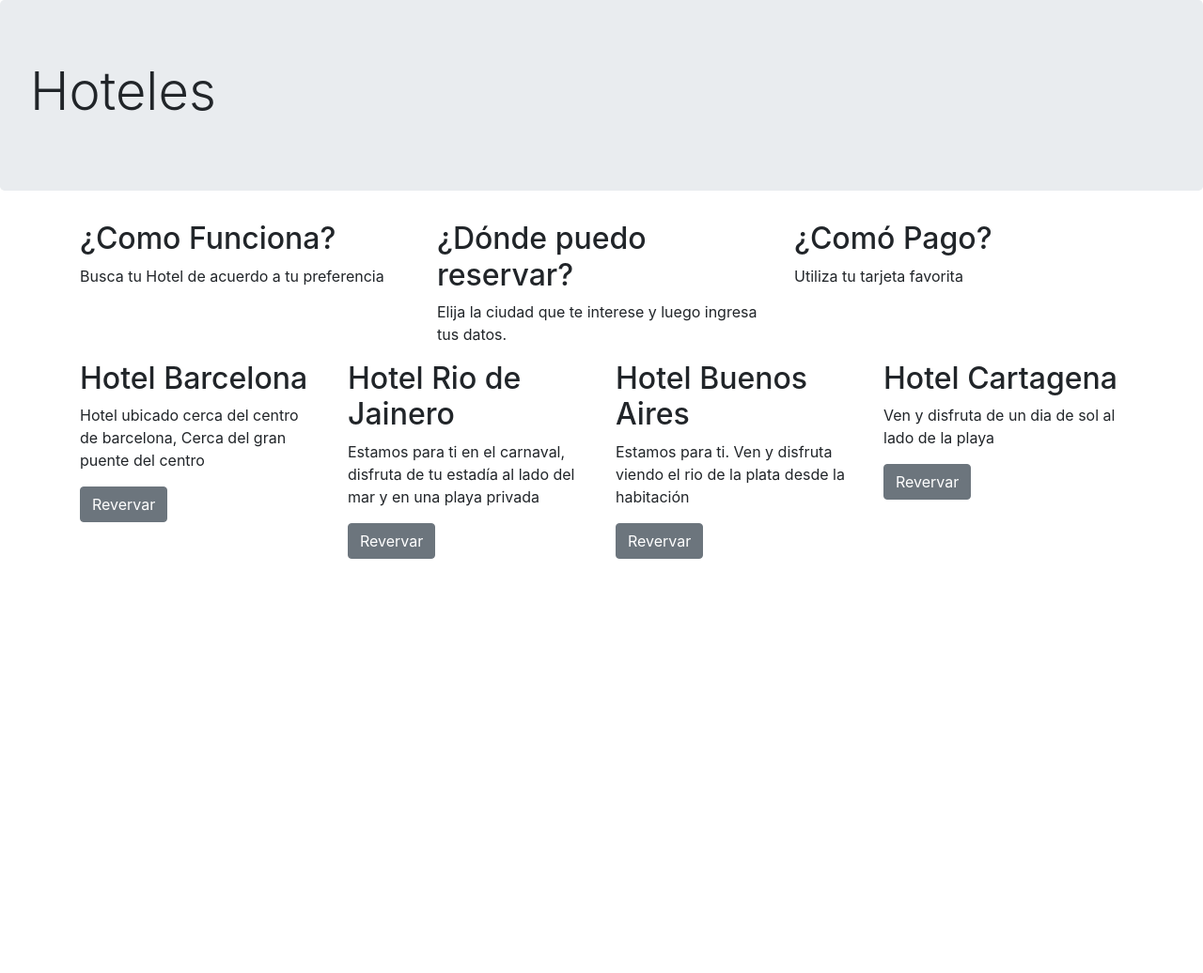
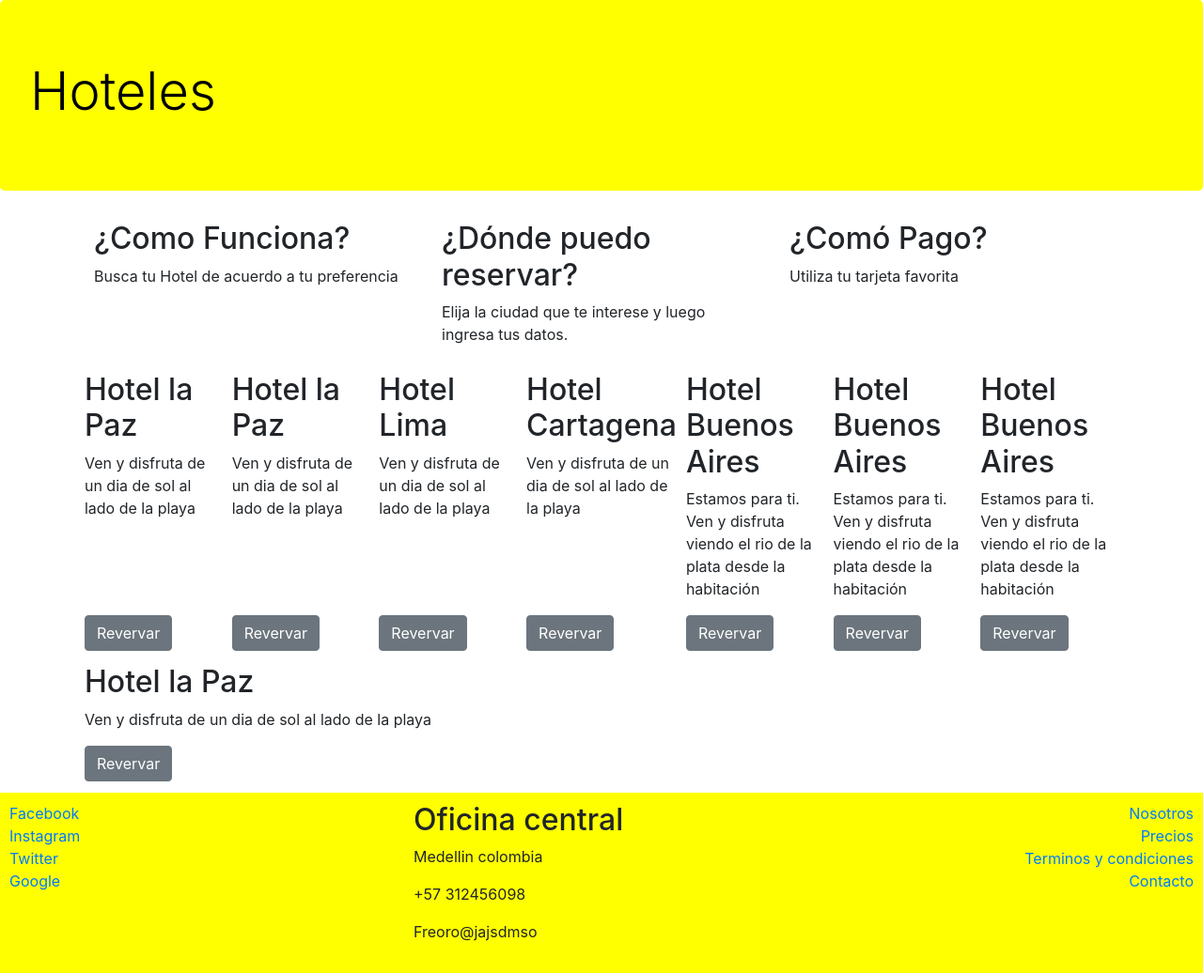
Before and after one commit to Frorozcoloa/trabajo_coursera, a website: page index.html in a window 1280 px wide. Shown: the whole page at 94% size. Before the commit the page ends 800 px from the top, so only its background shows below. Drawn offline with nearby package versions, Linux system fonts and the light colour scheme.

Commit message:
Agregamos footer y estilos con flex

```diff
--- /dev/null
+++ b/css/main.css
@@ -0,0 +1,21 @@
+.jumbotron {
+    background-color: yellow;
+    color: black
+}
+
+.card-hotel {
+    padding: 2px 5px 2px 5px;
+    flex: 1 150px;
+    margin-top: 10px;
+}
+
+.btn-reservar {
+    width: 100%;
+}
+
+footer {
+    padding: 10px 10px 0px 10px;
+    background-color: yellow;
+    margin-bottom: 0px;
+    margin-top: 10px;
+}
--- a/index.html
+++ b/index.html
@@ -7,7 +7,7 @@
     <meta name="viewport" content="width=device-width, initial-scale=1, shrink-to-fit=no">
     <!-- Bootstrap CSS -->
     <link rel="stylesheet" href="node_modules/bootstrap/dist/css/bootstrap.min.css">
-
+    <link rel="stylesheet" href="css/main.css">
     <title>Hello, world!</title>
 </head>
 
@@ -19,7 +19,7 @@
     </div>
     <!--Container-->
     <div class="container">
-        <div class="row">
+        <div class="d-flex">
             <div class="col-sm-4">
                 <h2>¿Como Funciona?</h2>
                 <p>Busca tu Hotel de acuerdo a tu preferencia</p>
@@ -34,29 +34,112 @@
             </div>
         </div>
         <!--Fin de la primera fila-->
-        <div class="row">
-            <div class="col-sm-3">
-                <h2>Hotel Barcelona</h2>
-                <p>Hotel ubicado cerca del centro de barcelona, Cerca del gran puente del centro</p>
+        <div class="d-flex flex-wrap flex-row-reverse">
+            <div class="card-hotel d-flex flex-column justify-content-between">
+                <div>
+                    <h2>Hotel Buenos Aires</h2>
+                    <p>Estamos para ti. Ven y disfruta viendo el rio de la plata desde la habitación</p>
+                </div>
+                <div>
                     <button type="button" class="btn btn-secondary">Revervar</button>
                 </div>
-            <div class="col-sm-3">
-                <h2>Hotel Rio de Jainero</h2>
-                <p>Estamos para ti en el carnaval, disfruta de tu estadía al lado del mar y en una playa privada</p>
+            </div>
+            <div class="card-hotel d-flex flex-column justify-content-between">
+                <div>
+                    <h2>Hotel Buenos Aires</h2>
+                    <p>Estamos para ti. Ven y disfruta viendo el rio de la plata desde la habitación</p>
+                </div>
+                <div>
                     <button type="button" class="btn btn-secondary">Revervar</button>
                 </div>
-            <div class="col-sm-3">
+            </div>
+            <div class="card-hotel d-flex flex-column justify-content-between">
+                <div>
                     <h2>Hotel Buenos Aires</h2>
                     <p>Estamos para ti. Ven y disfruta viendo el rio de la plata desde la habitación</p>
+                </div>
+                <div>
                     <button type="button" class="btn btn-secondary">Revervar</button>
                 </div>
-            <div class="col-sm-3">
+            </div>
+            <div class="card-hotel d-flex flex-column justify-content-between">
+                <div>
                     <h2>Hotel Cartagena</h2>
                     <p>Ven y disfruta de un dia de sol al lado de la playa</p>
+                </div>
+                <div>
+                    <button type="button" class="btn btn-secondary">Revervar</button>
+                </div>
+            </div>
+            <div class="card-hotel d-flex flex-column justify-content-between">
+                <div>
+                    <h2>Hotel Lima</h2>
+                    <p>Ven y disfruta de un dia de sol al lado de la playa</p>
+                </div>
+                <div>
+                    <button type="button" class="btn btn-secondary">Revervar</button>
+                </div>
+            </div>
+            <div class="card-hotel d-flex flex-column justify-content-between">
+                <div>
+                    <h2>Hotel la Paz</h2>
+                    <p>Ven y disfruta de un dia de sol al lado de la playa</p>
+                </div>
+                <div>
+                    <button type="button" class="btn btn-secondary">Revervar</button>
+                </div>
+            </div>
+            <div class="card-hotel d-flex flex-column justify-content-between">
+                <div>
+                    <h2>Hotel la Paz</h2>
+                    <p>Ven y disfruta de un dia de sol al lado de la playa</p>
+                </div>
+                <div>
+                    <button type="button" class="btn btn-secondary">Revervar</button>
+                </div>
+            </div>
+            <div class="card-hotel d-flex flex-column justify-content-between">
+                <div>
+                    <h2>Hotel la Paz</h2>
+                    <p>Ven y disfruta de un dia de sol al lado de la playa</p>
+                </div>
+                <div>
                     <button type="button" class="btn btn-secondary">Revervar</button>
                 </div>
             </div>
         </div>
+    </div>
+    <footer>
+        <div class="row">
+            <div class="col-sm-4 d-flex flex-column">
+                <a href="http://www.facebook.com/">Facebook</a>
+                <a href="http://www.instagram.com/">Instagram</a>
+                <a href="http://www.twitter.com/">Twitter</a>
+                <a href="http://www.google.com/">Google</a>
+            </div>
+            <div class="col-sm-4 d-flex flex-column">
+                <address>
+                    <h2>Oficina central</h2>
+                    <p>Medellin colombia</p>
+                    <p>+57 312456098</p>
+                    <p>Freoro@jajsdmso</p>
+                </address>
+            </div>
+            <div class="col-sm-4 d-flex flex-column align-items-end">
+                <a href="http://www.facebook.com/">Nosotros</a>
+                <a href="http://www.instagram.com/">Precios</a>
+                <a href="http://www.twitter.com/">Terminos y condiciones</a>
+                <a href="http://www.twitter.com/">Contacto</a>
+            </div>
+            <div class="col-sm-4">
+
+            </div>
+        </div>
+
+    </footer>
+
+
+
     <!-- Option 1: jQuery and Bootstrap Bundle (includes Popper) -->
     <script src="node_modules/jquery/dist/jquery.min.js"></script>
     <script src="node_modules/popper.js/dist/popper.min.js"></script>
```
Also changed, not shown: 2 other files. Lines whose indentation alone changed are shown as unchanged.
